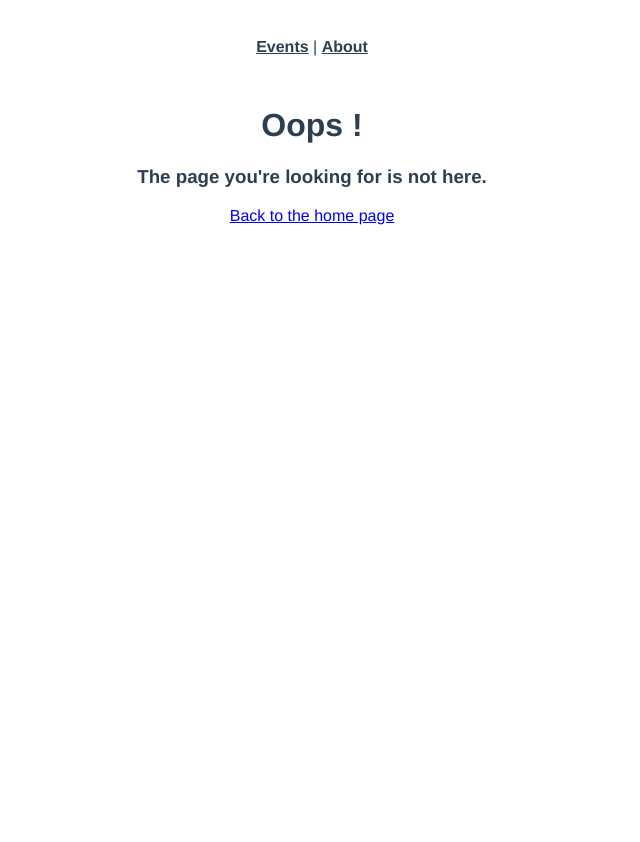
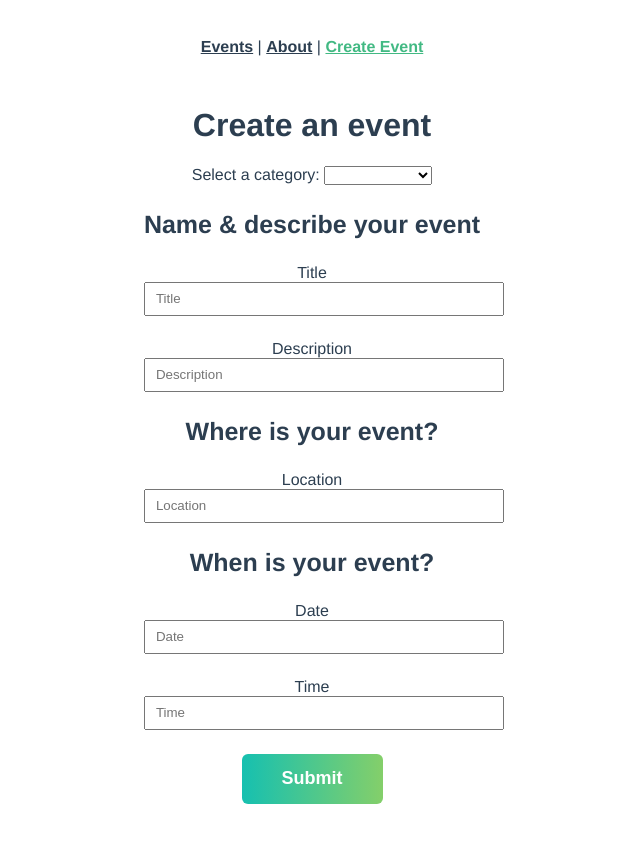
Before and after one commit to justinehell/real-world-vue3, a Vue app: page /create in a window 1280 px wide. Shown: the top 842 px of the page, without its empty margins (328-968 px from the left). Before the commit the page ends 800 px from the top, so only its background shows below. Built offline with nearby package versions, Linux system fonts and the light colour scheme.

Commit message:
- VueX Fundamentals - Add CreateEvent component & route Install uuid & json-server packages Create json to mock our database

```diff
--- /dev/null
+++ b/db.json
@@ -0,0 +1,34 @@
+{
+  "events": [
+    {
+      "id": 123,
+      "category": "animal welfare",
+      "title": "Cat Adoption Day",
+      "description": "Find your new feline friend at this event.",
+      "location": "Meow Town",
+      "date": "January 28, 2022",
+      "time": "12:00",
+      "organizer": "Kat Laydee"
+    },
+    {
+      "id": 456,
+      "category": "food",
+      "title": "Community Gardening",
+      "description": "Join us as we tend to the community edible plants.",
+      "location": "Flora City",
+      "date": "March 14, 2022",
+      "time": "10:00",
+      "organizer": "Fern Pollin"
+    },
+    {
+      "id": 789,
+      "category": "sustainability",
+      "title": "Beach Cleanup",
+      "description": "Help pick up trash along the shore.",
+      "location": "Playa Del Carmen",
+      "date": "July 22, 2022",
+      "time": "11:00",
+      "organizer": "Carey Wales"
+    }
+  ]
+}
--- a/package.json
+++ b/package.json
@@ -3,7 +3,7 @@
   "version": "0.1.0",
   "private": true,
   "scripts": {
-    "serve": "vue-cli-service serve",
+    "serve": "vue-cli-service serve & json-server --watch db.json",
     "build": "vue-cli-service build",
     "lint": "vue-cli-service lint"
   },
@@ -11,6 +11,7 @@
     "axios": "^0.24.0",
     "core-js": "^3.6.5",
     "nprogress": "^0.2.0",
+    "uuid": "^8.3.2",
     "vue": "^3.0.0",
     "vue-router": "^4.0.0-0",
     "vuex": "^4.0.0-0"
--- a/src/App.vue
+++ b/src/App.vue
@@ -4,7 +4,8 @@
       {{ GStore.flashMessage }}
     </div>
     <router-link :to="{ name: 'EventList' }">Events</router-link> |
-    <router-link :to="{ name: 'About' }">About</router-link>
+    <router-link :to="{ name: 'About' }">About</router-link> |
+    <router-link :to="{ name: 'EventCreate' }">Create Event</router-link>
   </div>
   <router-view />
 </template>
@@ -24,12 +25,10 @@ export default {
     background: transparent;
   }
 }
-
 #flashMessage {
   animation-name: yellowfade;
   animation-duration: 3s;
 }
-
 #app {
   font-family: Avenir, Helvetica, Arial, sans-serif;
   -webkit-font-smoothing: antialiased;
@@ -37,20 +36,68 @@ export default {
   text-align: center;
   color: #2c3e50;
 }
-
+button {
+  align-items: center;
+  height: 50px;
+  padding: 0 40px;
+  background: linear-gradient(to right, #16c0b0, #84cf6a);
+  color: #ffffff;
+  border: none;
+  border-radius: 6px;
+  font-size: 18px;
+  font-weight: 800;
+  cursor: pointer;
+  transition: all 0.2s linear;
+}
+button:hover {
+  -webkit-transform: scale(1.02);
+  transform: scale(1.01);
+  box-shadow: 0 3px 12px 0 rgba(0, 0, 0, 0.2);
+}
+h2 {
+  font-size: 40px;
+  font-weight: 700;
+}
+h3 {
+  font-size: 25px;
+  font-weight: 700;
+}
+h4 {
+  font-size: 20px;
+  font-weight: 700;
+}
+input {
+  display: block;
+  width: 100%;
+  height: 30px;
+  margin-bottom: 24px;
+}
+input[type='text'] {
+  padding: 0px 10px;
+}
+input:focus {
+  border-color: #16c0b0;
+  outline: 0;
+}
 #nav {
   padding: 30px;
 }
-
 #nav a {
   font-weight: bold;
   color: #2c3e50;
 }
-
 #nav a.router-link-exact-active {
   color: #42b983;
 }
-h4 {
-  font-size: 20px;
+.form-container {
+  display: flex;
+  justify-content: center;
+  flex-direction: column;
+  align-items: center;
+  margin-bottom: 10%;
+}
+select:focus {
+  border-color: #16c0b0;
+  outline: 0;
 }
 </style>
--- a/src/router/index.js
+++ b/src/router/index.js
@@ -3,10 +3,11 @@ import NProgress from 'nprogress';
 import EventService from '../services/EventService';
 
 import GStore from '@/store';
-import EventList from '../views/EventList.vue';
+import EventList from '../views/EventList';
 import EventLayout from '../views/event/Layout';
 import EventDetails from '../views/event/Details';
 import EventRegister from '../views/event/Register';
+import EventCreate from '../views/EventCreate';
 import EventEdit from '../views/event/Edit';
 import NotFound from '../views/NotFound';
 import NetworkError from '../views/NetworkError';
@@ -58,19 +59,7 @@ const routes = [
       },
     ],
   },
-  // // Redirect with children
-  // {
-  //   path: '/event/:id',
-  //   redirect: () => {
-  //     return { name: 'EventDetails' };
-  //   },
-  //   children: [
-  //     { path: 'register', redirect: () => ({ name: 'EventRegister' }) },
-  //     { path: 'edit', redirect: () => ({ name: 'EventEdit' }) },
-  //   ],
-  // },
-
-  // // Redirect with Wildcard
+  // Redirect with Wildcard
   // This is taking whatever comes after the matching word /event/ and placing it after /events/. This covers all children routes
   {
     path: '/event/:afterEvent(.*)',
@@ -79,9 +68,13 @@ const routes = [
     },
   },
   {
+    path: '/create',
+    name: 'EventCreate',
+    component: EventCreate,
+  },
+  {
     path: '/about-us',
     name: 'About',
-    // Using Alias
     alias: '/about',
     component: () =>
       import(/* webpackChunkName: "about" */ '../views/About.vue'),
--- /dev/null
+++ b/src/views/EventCreate.vue
@@ -0,0 +1,77 @@
+<template>
+  <h1>Create an event</h1>
+
+  <div class="form-container">
+    <form @submit.prevent="onSubmit">
+      <label>Select a category: </label>
+      <select v-model="event.category">
+        <option
+          v-for="option in categories"
+          :value="option"
+          :key="option"
+          :selected="option === event.category"
+        >
+          {{ option }}
+        </option>
+      </select>
+
+      <h3>Name & describe your event</h3>
+
+      <label>Title</label>
+      <input v-model="event.title" type="text" placeholder="Title" />
+
+      <label>Description</label>
+      <input
+        v-model="event.description"
+        type="text"
+        placeholder="Description"
+      />
+
+      <h3>Where is your event?</h3>
+
+      <label>Location</label>
+      <input v-model="event.location" type="text" placeholder="Location" />
+
+      <h3>When is your event?</h3>
+      <label>Date</label>
+      <input v-model="event.date" type="text" placeholder="Date" />
+
+      <label>Time</label>
+      <input v-model="event.time" type="text" placeholder="Time" />
+
+      <button type="submit">Submit</button>
+    </form>
+  </div>
+</template>
+<script>
+export default {
+  data() {
+    return {
+      categories: [
+        'sustainability',
+        'nature',
+        'animal welfare',
+        'housing',
+        'education',
+        'food',
+        'community',
+      ],
+      event: {
+        id: '',
+        category: '',
+        title: '',
+        description: '',
+        location: '',
+        date: '',
+        time: '',
+        organizer: '',
+      },
+    };
+  },
+  methods: {
+    onSubmit() {
+      console.log('Event:', this.event);
+    },
+  },
+};
+</script>
```
Also changed, not shown: 1 other file (tests, documents, lock files or other folders).
